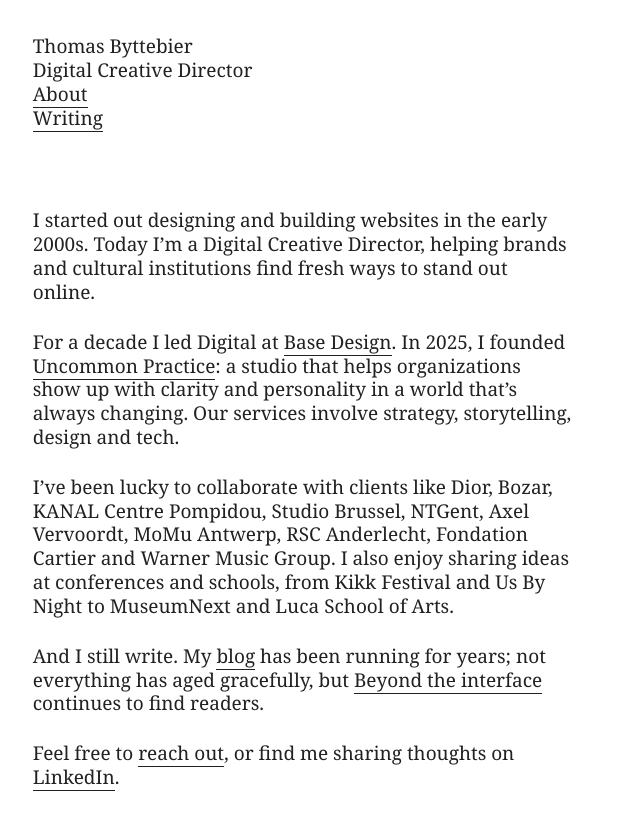
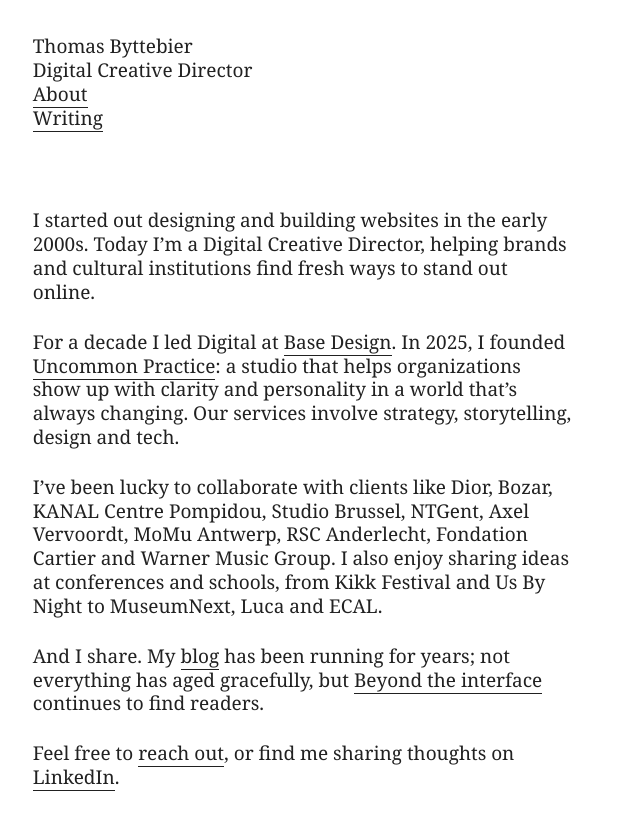
Before and after one commit to thomasbyttebier/thomasbyttebier, a Jekyll site: the page built from index.md, in a window 1280 px wide. Shown: the top 830 px of the page, without its empty margins (0-640 px from the left). Built offline with Jekyll 4.4.1, drawn with Linux system fonts in a browser that asks for light colours.

```diff
--- a/index.md
+++ b/index.md
@@ -10,8 +10,8 @@
 
 For a decade I led Digital at [Base Design](https://basedesign.com). In 2025, I founded [Uncommon Practice](https://uncommonpractice.works): a studio that helps organizations show up with clarity and personality in a world that’s always changing. Our services involve strategy, storytelling, design and tech.
 
-I’ve been lucky to collaborate with clients like Dior, Bozar, KANAL Centre Pompidou, Studio Brussel, NTGent, Axel Vervoordt, MoMu Antwerp, RSC Anderlecht, Fondation Cartier and Warner Music Group. I also enjoy sharing ideas at conferences and schools, from Kikk Festival and Us By Night to MuseumNext and Luca School of Arts.
+I’ve been lucky to collaborate with clients like Dior, Bozar, KANAL Centre Pompidou, Studio Brussel, NTGent, Axel Vervoordt, MoMu Antwerp, RSC Anderlecht, Fondation Cartier and Warner Music Group. I also enjoy sharing ideas at conferences and schools, from Kikk Festival and Us By Night to MuseumNext, Luca and ECAL.
 
-And I still write. My [blog]({{ site.baseurl }}/blog) has been running for years; not everything has aged gracefully, but {% include featured-posts.html %} continues to find readers.
+And I share. My [blog]({{ site.baseurl }}/blog) has been running for years; not everything has aged gracefully, but {% include featured-posts.html %} continues to find readers.
 
 Feel free to [reach out](mailto:{{ site.email | encode_email }}), or find me sharing thoughts on [LinkedIn](https://www.linkedin.com/in/thomasbyttebier/).
```
Also changed, not shown: _posts/2025-07-20-introducing-uncommon-practice.md (+2 -2 lines), _posts/2025-08-07-highs-and-lows kopie.md (+1 -1 lines).
